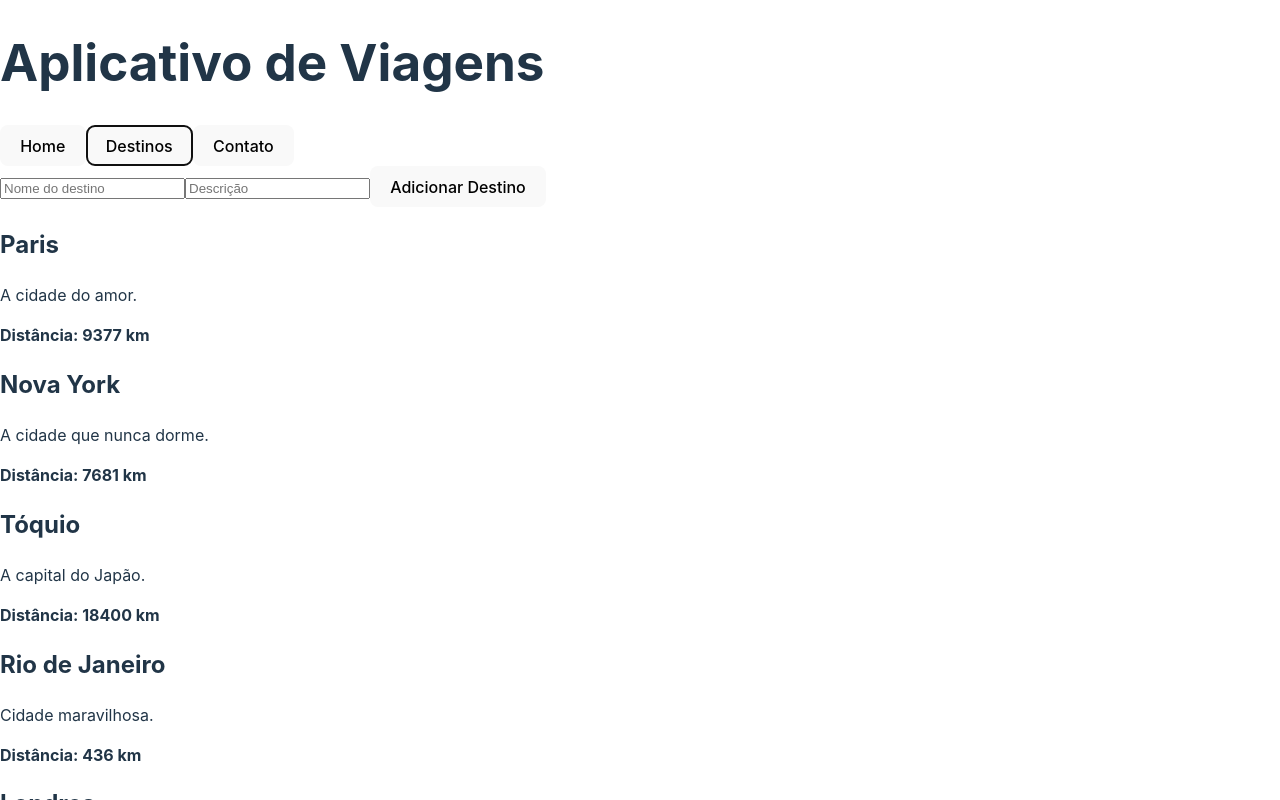
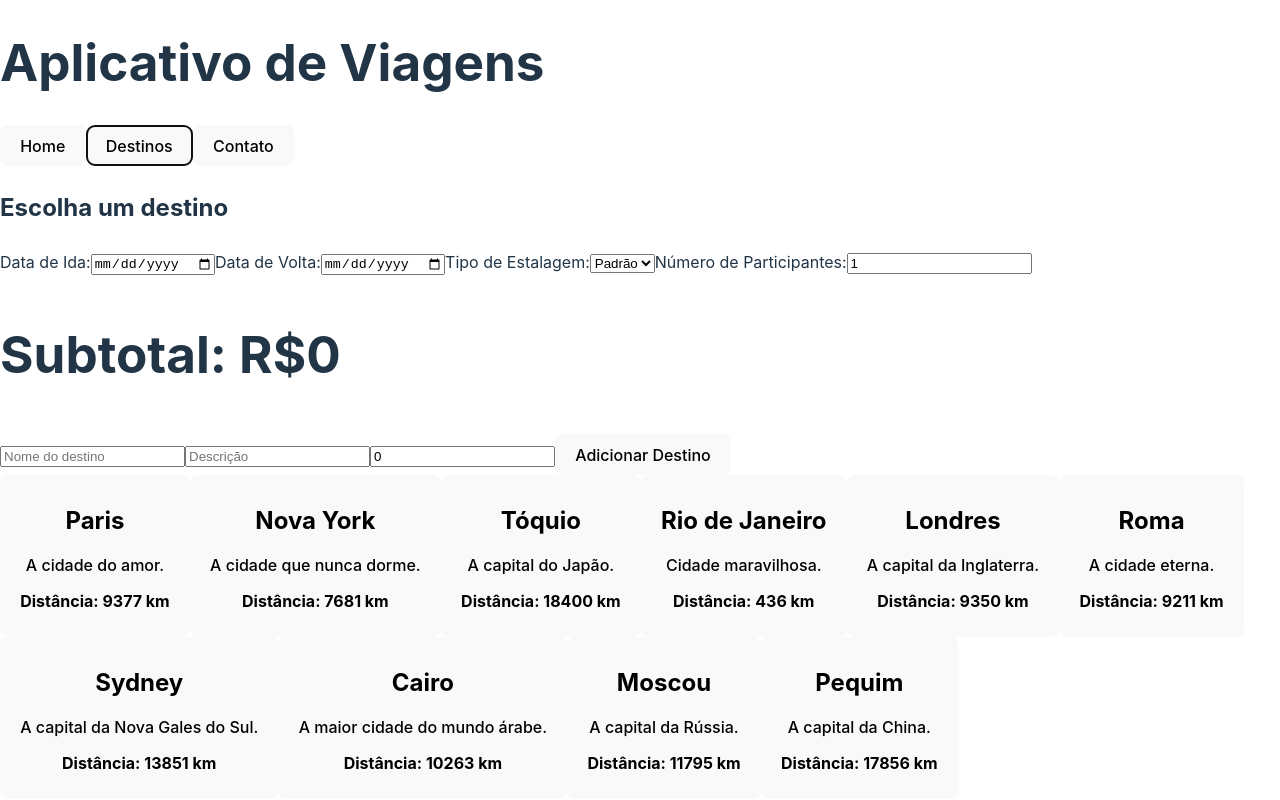
Before and after one commit to davprof/viagem-app, a React (Vite) app: page / in a window 1280 px wide. Both pictures are taken after a click on the button "Destinos". Shown: the top 800 px of the page. Built offline with nearby package versions, Linux system fonts and the light colour scheme.

Commit message:
Calcula e exibe custos de viagem

```diff
--- a/src/components/destinos/Destino.jsx
+++ b/src/components/destinos/Destino.jsx
@@ -1,12 +1,14 @@
 import React from 'react';
 
-const Destino = ({ nome, descricao, distancia }) => {
-    return (
-      <div className="destino">
-        <h2>{nome}</h2>
-        <p>{descricao}</p>
-        <p><strong>Distância: {distancia} km</strong></p>
-      </div>
+const Destino = ({ destino, setDestino }) => {
+  return (
+      <button onClick={() => setDestino(destino) }>
+        <div className="destino">
+          <h2>{destino.nome}</h2>
+          <p>{destino.descricao}</p>
+          <p><strong>Distância: {destino.distancia} km</strong></p>
+        </div>
+      </button>
     );
   };
 
--- /dev/null
+++ b/src/components/destinos/Detalhes.jsx
@@ -0,0 +1,68 @@
+import React, { useEffect, useState } from 'react';
+
+const Detalhes = ({ destino }) => {
+  const [dataIda, setDataIda] = useState('');
+  const [dataVolta, setDataVolta] = useState('');
+  const [tipoEstalagem, setTipoEstalagem] = useState('padrão');
+  const [participantes, setParticipantes] = useState(1);
+  const [subtotal, setSubtotal] = useState(0);
+
+  useEffect(() => {
+    if (destino && dataIda && dataVolta) {
+      const custo = calcularCustos(destino.distancia, dataIda, dataVolta, tipoEstalagem, participantes);
+      setSubtotal(custo);
+    }
+  }, [destino, dataIda, dataVolta, tipoEstalagem, participantes]);
+
+  const calcularCustos = (distancia, dataIda, dataVolta, tipoEstalagem, participantes) => {
+    const hoje = new Date();
+    const ida = new Date(dataIda);
+    const volta = new Date(dataVolta);
+    const diasEstadia = (volta - ida) / (1000 * 60 * 60 * 24);
+    console.log(diasEstadia);
+    const semanasEstadia = Math.ceil(diasEstadia / 7);
+
+    let custoVoo = distancia > 2000 ? 2 * 1500 : 1500;
+
+    if (distancia > 2000) {
+      custoVoo += (distancia - 2000);
+    }
+
+    console.log(`custo voo ${custoVoo}`);
+
+    const custoEstalagem = tipoEstalagem === 'luxo' ? 700 : 400;
+    const custoTotalEstalagem = semanasEstadia * custoEstalagem * (1 + (participantes - 1) * 0.25);
+
+    console.log(`semanas de estadia ${semanasEstadia}`);
+
+    console.log(`custo estalagem ${custoTotalEstalagem}`);
+
+    const total = custoVoo + custoTotalEstalagem;
+
+    console.log(`custo total ${total}`);
+
+    return total;
+  };
+
+    return <>
+        <h2> { destino ? <p>Viagem para: {destino.nome}</p> : <p>Escolha um destino</p> }</h2>
+        <label>Data de Ida:
+        <input type="date" value={dataIda} onChange={(e) => setDataIda(e.target.value)} />
+        </label>
+        <label>Data de Volta:
+        <input type="date" value={dataVolta} onChange={(e) => setDataVolta(e.target.value)} />
+        </label>
+        <label>Tipo de Estalagem:
+        <select value={tipoEstalagem} onChange={(e) => setTipoEstalagem(e.target.value)}>
+            <option value="padrão">Padrão</option>
+            <option value="luxo">Luxo</option>
+        </select>
+        </label>
+        <label>Número de Participantes:
+        <input type="number" value={participantes} onChange={(e) => setParticipantes(e.target.value)} min="1" />
+        </label>
+        <h1><p>Subtotal: R${subtotal}</p></h1>
+    </>;
+  }
+
+export default Detalhes;
--- a/src/components/destinos/FormDestino.jsx
+++ b/src/components/destinos/FormDestino.jsx
@@ -3,10 +3,11 @@ import React, { useState } from 'react';
 const FormDestino = ({ adicionarDestino }) => {
   const [nome, setNome] = useState('');
   const [descricao, setDescricao] = useState('');
+  const [distancia, setDistancia] = useState(0);
 
   const handleSubmit = (e) => {
     e.preventDefault();
-    adicionarDestino({ nome, descricao });
+    adicionarDestino({ nome, descricao, distancia });
     setNome('');
     setDescricao('');
   };
@@ -25,6 +26,11 @@ const FormDestino = ({ adicionarDestino }) => {
         value={descricao}
         onChange={(e) => setDescricao(e.target.value)}
       />
+      <input
+        type="number"
+        value={distancia}
+        onChange={(e) => setDistancia(e.target.value)}
+      />
       <button type="submit">Adicionar Destino</button>
     </form>
   );
--- a/src/pages/Destinos.jsx
+++ b/src/pages/Destinos.jsx
@@ -2,8 +2,11 @@ import React, { useState } from 'react';
 
 import FormDestino from '../components/destinos/FormDestino';
 import Destino from '../components/destinos/Destino';
+import Detalhes from '../components/destinos/Detalhes';
 
 const Destinos = () => {
+  const [destino, setDestino] = useState(null);
+
     // distância em quilometros
     const [destinos, setDestinos] = useState([
         { nome: 'Paris', descricao: 'A cidade do amor.', distancia: 9377 },
@@ -23,10 +26,11 @@ const Destinos = () => {
     };
 
     return <>
-        <FormDestino adicionarDestino={adicionarDestino} />
-            {destinos.map((destino, index) => (
-              <Destino key={index} nome={destino.nome} descricao={destino.descricao} distancia={destino.distancia} />
-            ))}
+          <Detalhes destino={destino} />
+          <FormDestino adicionarDestino={adicionarDestino} />
+              {destinos.map((destino, index) => (
+                <Destino key={index} destino={destino} setDestino={setDestino} />
+              ))}
     </>;
   }
 
```
Also changed, not shown: eslint.config.js (added, +11 -0 lines), src/components/main/Footer.jsx (line endings or trailing spaces), src/components/main/Header.jsx (line endings or trailing spaces), src/pages/Contato.jsx (line endings or trailing spaces), src/pages/Home.jsx (line endings or trailing spaces), 1 other file (tests, documents, lock files or other folders).
